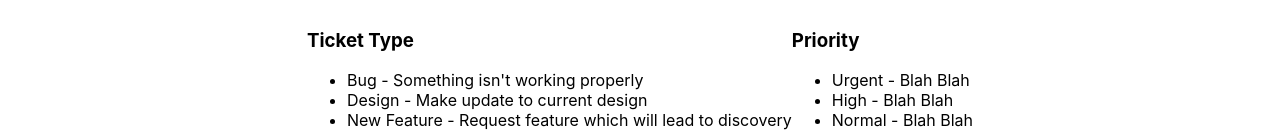
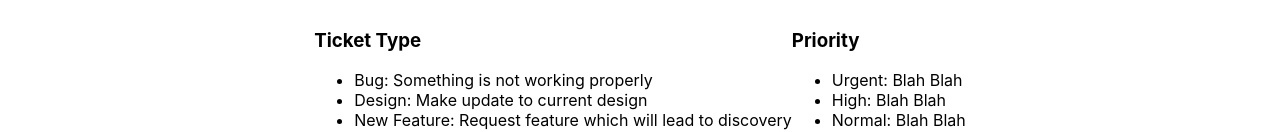
Before and after one commit to dzamanillo/next-sandbox, a Next.js app: page /acme-inc in a window 1280 px wide. Shown: the part 811-943 px from the top of the page. Built offline with nearby package versions, Linux system fonts and the light colour scheme.

Commit message:
fix escape character again

```diff
--- a/pages/acme-inc.js
+++ b/pages/acme-inc.js
@@ -24,20 +24,18 @@ export default function Acme() {
 					<div>
 						<h3>Ticket Type</h3>
 						<ul>
-							<li>Bug - Something isn't working properly</li>
-							<li>Design - Make update to current design</li>
-							<li>
-								New Feature - Request feature which will lead to discovery
-							</li>
+							<li>Bug: Something is not working properly</li>
+							<li>Design: Make update to current design</li>
+							<li>New Feature: Request feature which will lead to discovery</li>
 						</ul>
 					</div>
 					<div>
 						<h3>Priority</h3>
 						<ul>
-							<li>Urgent - Blah Blah</li>
-							<li>High - Blah Blah</li>
-							<li>Normal - Blah Blah</li>
-							<li>Low - Blah Blah</li>
+							<li>Urgent: Blah Blah</li>
+							<li>High: Blah Blah</li>
+							<li>Normal: Blah Blah</li>
+							<li>Low: Blah Blah</li>
 						</ul>
 					</div>
 				</div>
```
